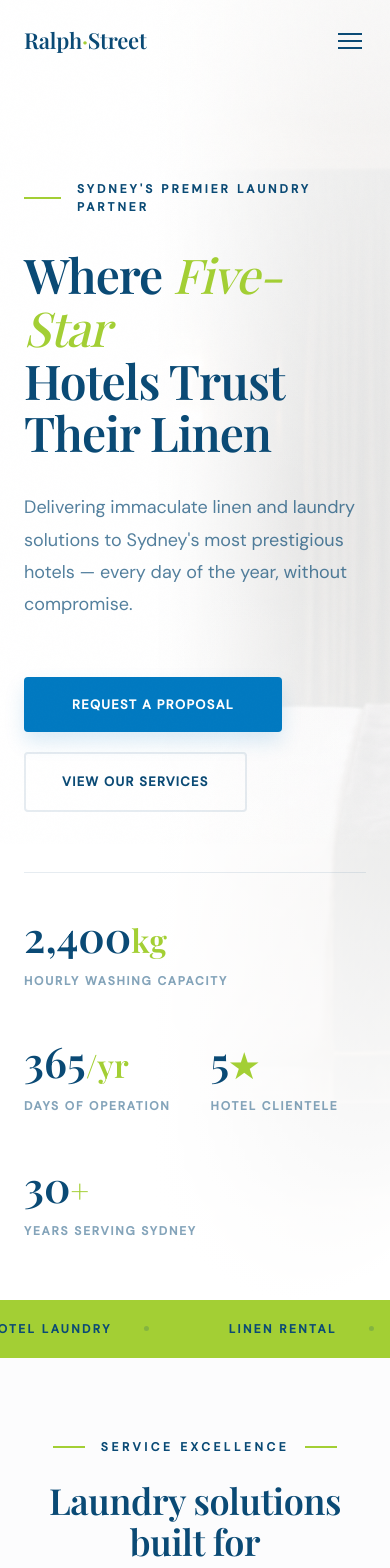
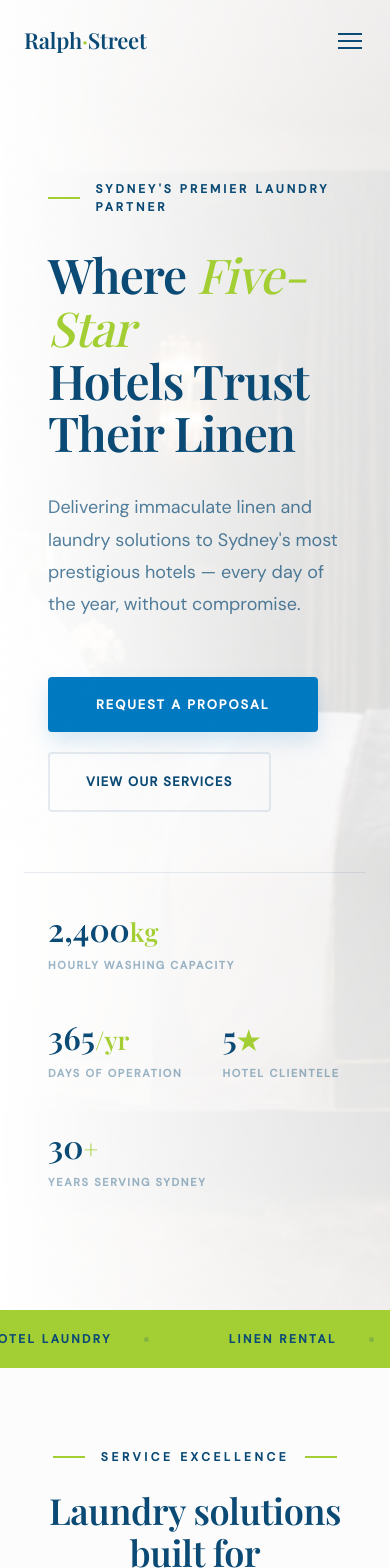
Before and after one commit to itzzzlucifer/ralphstlaundry, a Next.js app: page / in a window 390 px wide. Shown: the top 1568 px of the page. Built offline with nearby package versions, Linux system fonts and the light colour scheme.

Commit message:
style: final hero section refinements for mobile spacing and background depth

```diff
--- a/components/Hero.tsx
+++ b/components/Hero.tsx
@@ -22,16 +22,15 @@ export default function Hero() {
                 minHeight: "100vh",
                 display: "flex",
                 flexDirection: "column",
-                justifyContent: "center",
                 position: "relative",
                 overflow: "hidden",
                 background: WHITE,
             }}
         >
             {/* Background layers */}
-            <div style={{ position: "absolute", inset: 0, backgroundImage: "url('/images/hero.png')", backgroundSize: "cover", backgroundPosition: "center", zIndex: 0, opacity: 0.15 }} />
-            <div style={{ position: "absolute", inset: 0, background: `linear-gradient(90deg, ${WHITE} 40%, rgba(255,255,255,0) 100%)`, zIndex: 1 }} />
-            <div style={{ position: "absolute", inset: 0, background: `radial-gradient(ellipse 80% 60% at 75% 40%, transparent 0%, ${WHITE} 100%)`, zIndex: 1 }} />
+            <div style={{ position: "absolute", inset: 0, backgroundImage: "url('/images/hero.png')", backgroundSize: "cover", backgroundPosition: "center", zIndex: 0, opacity: 0.5 }} />
+            <div style={{ position: "absolute", inset: 0, background: `linear-gradient(90deg, ${WHITE} 0%, rgba(255,255,255,0.7) 100%)`, zIndex: 1 }} />
+            <div style={{ position: "absolute", inset: 0, background: `radial-gradient(circle at 70% 50%, transparent 0%, ${WHITE} 100%)`, zIndex: 1, opacity: 0.4 }} />
 
             {/* Decorative right panel */}
             <div style={{ position: "absolute", right: 0, top: 0, width: "45%", height: "100%", zIndex: 1, overflow: "hidden" }} className="hidden-mobile">
@@ -52,8 +51,9 @@ export default function Hero() {
                 </div>
             </div>
 
-            {/* Content */}
-            <div style={{ position: "relative", zIndex: 2, maxWidth: 780 }} className="hero-content">
+            {/* Main Content Area */}
+            <div style={{ flex: 1, display: "flex", flexDirection: "column", justifyContent: "center", position: "relative", zIndex: 2, padding: "120px 60px 60px" }} className="hero-main-area">
+                <div style={{ maxWidth: 780 }} className="hero-content">
                     <motion.div
                         custom={0.2}
                         initial="hidden"
@@ -106,7 +106,7 @@ export default function Hero() {
                             <button
                                 style={{
                                     padding: "18px 48px", background: BLUE, color: WHITE,
-                                fontSize: 13, letterSpacing: "0.1em", textTransform: "uppercase",
+                                    fontSize: 13, letterSpacing: "0.15em", textTransform: "uppercase",
                                     fontWeight: 700, cursor: "pointer", border: "none",
                                     borderRadius: "4px",
                                     fontFamily: "var(--font-dm-sans), sans-serif", transition: "all 0.3s",
@@ -155,6 +155,7 @@ export default function Hero() {
                         </Link>
                     </motion.div>
                 </div>
+            </div>
 
             {/* Stats bar */}
             <motion.div
@@ -162,19 +163,19 @@ export default function Hero() {
                 animate={{ opacity: 1, y: 0 }}
                 transition={{ delay: 1.0, duration: 0.8 }}
                 style={{
-                    position: "absolute", bottom: 60, left: 60, right: 60, zIndex: 2,
-                    display: "flex", gap: 80, flexWrap: "wrap",
+                    position: "relative", zIndex: 2,
+                    display: "flex", gap: " clamp(40px, 5vw, 80px)", flexWrap: "wrap",
                     borderTop: `1px solid rgba(10, 74, 117, 0.1)`,
-                    paddingTop: 40,
+                    padding: "40px 60px 60px",
                 }}
-                className="stats-bar"
+                className="stats-bar-container"
             >
                 {stats.map((s) => (
                     <div key={s.label}>
-                        <div style={{ fontFamily: "var(--font-playfair), serif", fontSize: 42, color: NAVY, fontWeight: 600 }}>
-                            {s.value}<span style={{ color: GREEN, fontSize: 32 }}>{s.suffix}</span>
+                        <div style={{ fontFamily: "var(--font-playfair), serif", fontSize: "clamp(32px, 3vw, 42px)", color: NAVY, fontWeight: 600 }}>
+                            {s.value}<span style={{ color: GREEN, fontSize: "0.8em" }}>{s.suffix}</span>
                         </div>
-                        <div style={{ fontSize: 12, letterSpacing: "0.15em", textTransform: "uppercase", color: "rgba(10, 74, 117, 0.5)", marginTop: 4, fontWeight: 600 }}>
+                        <div style={{ fontSize: 11, letterSpacing: "0.15em", textTransform: "uppercase", color: "rgba(10, 74, 117, 0.4)", marginTop: 4, fontWeight: 700 }}>
                             {s.label}
                         </div>
                     </div>
@@ -183,25 +184,17 @@ export default function Hero() {
 
             <style>{`
         .hero-section {
-          padding: 0 60px;
+          padding: 0;
         }
         @media (max-width: 900px) {
-          .hero-section {
-            padding: 180px 24px 60px !important;
-            height: auto !important;
-            min-height: 100vh !important;
-            display: block !important;
+          .hero-main-area {
+            padding: 120px 24px 60px !important;
+            flex: none !important;
           }
-          .hero-content {
-            margin-bottom: 60px;
-          }
-          .stats-bar {
-            position: relative !important;
-            bottom: auto !important;
-            left: auto !important;
-            right: auto !important;
+          .stats-bar-container {
+            padding: 32px 24px 60px !important;
             gap: 40px !important;
-            padding-top: 32px !important;
+            border-top: 1px solid rgba(10, 74, 117, 0.1);
           }
           h1 {
             font-size: 48px !important;
```
Lines whose indentation alone changed are shown as unchanged.
